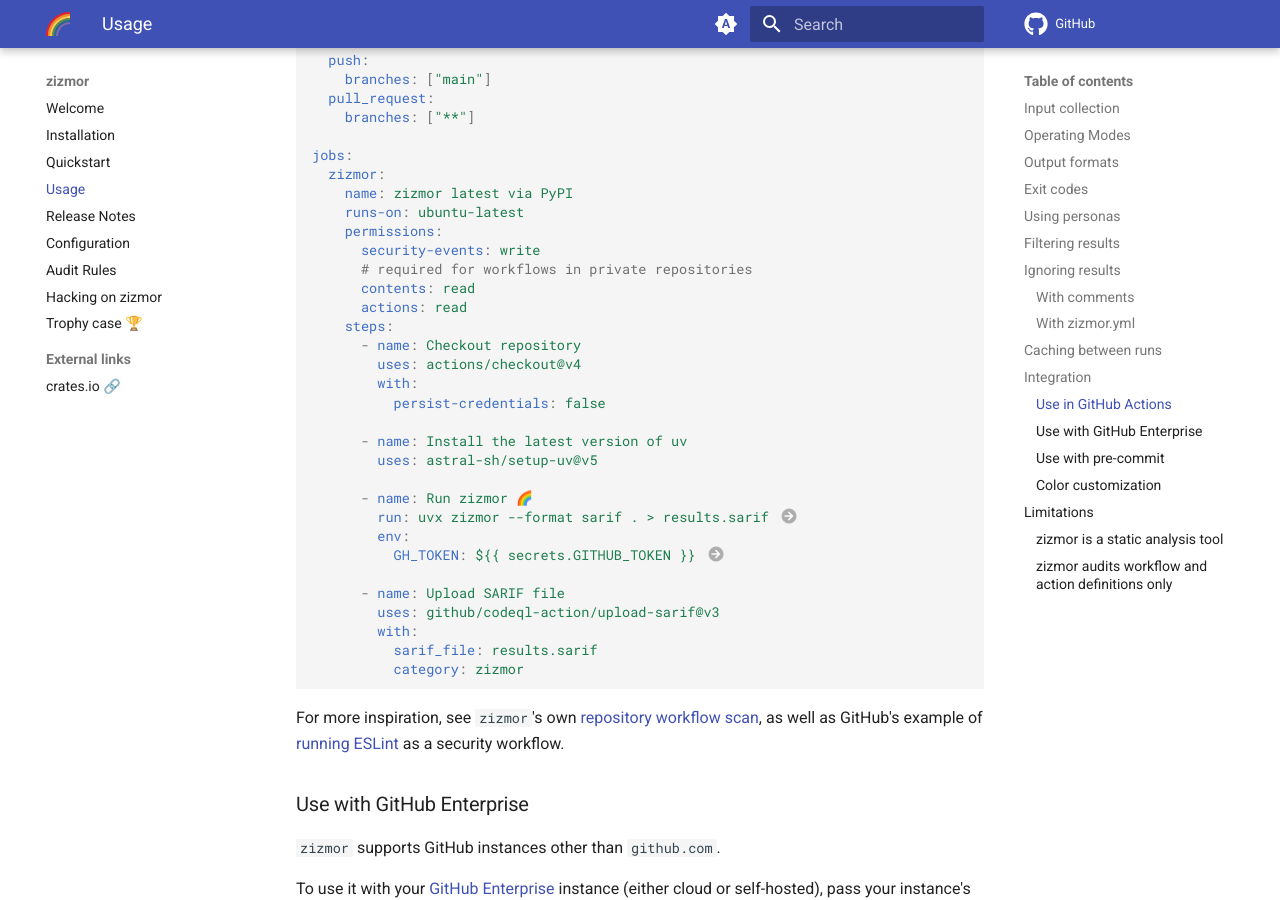
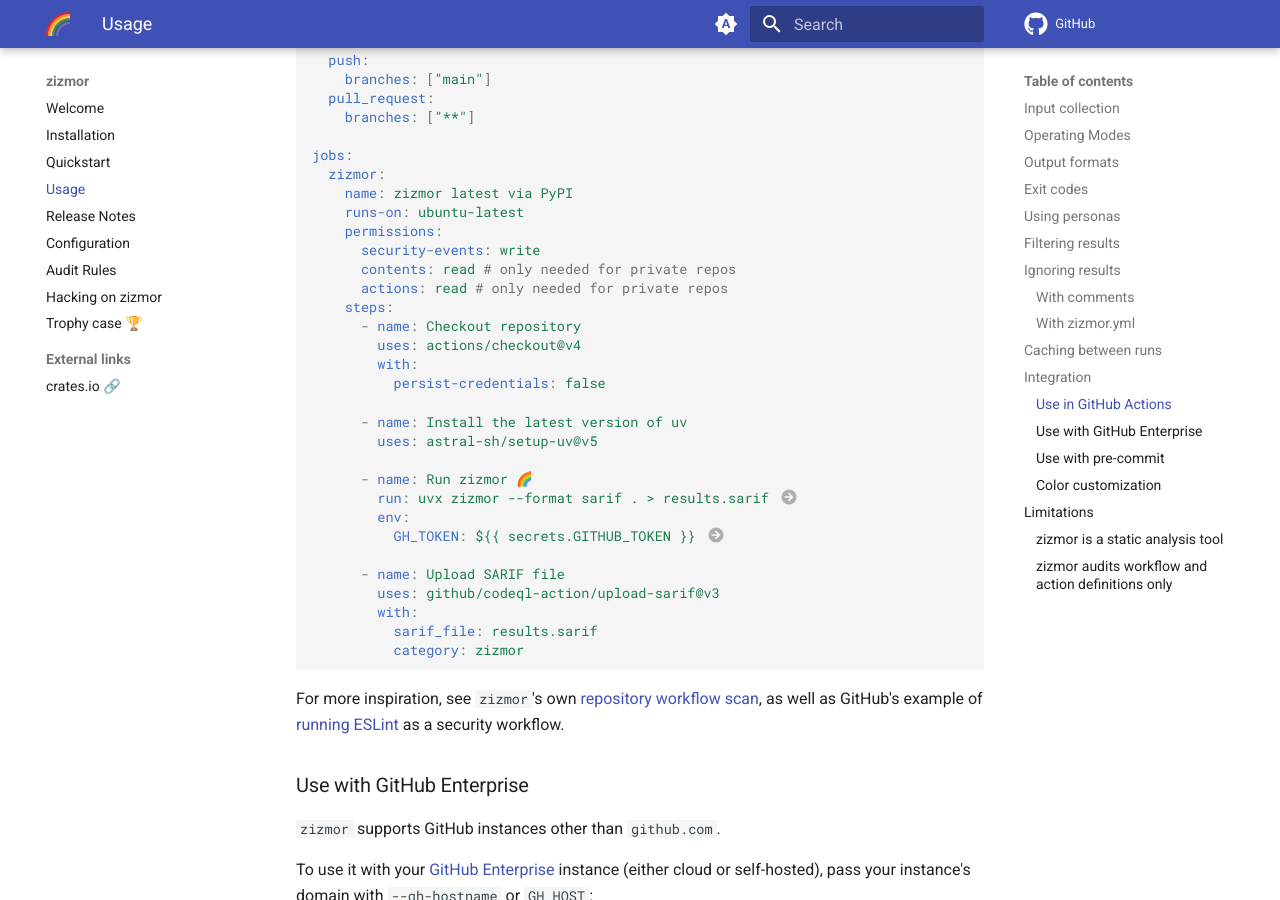
Before and after one commit to zizmorcore/zizmor, an MkDocs documentation site: the page built from docs/usage.md, in a window 1280 px wide and 900 px high, scrolled down 8555 px. Built offline with MkDocs 1.6.1 and Material for MkDocs 9.7.7, drawn with Linux system fonts in a browser that asks for light colours; comment, search, counter and statistics services are not loaded.

Commit message:
Clearly state that `actions: read` is only required for private repos (#615)
* Update usage.md

* Update docs/usage.md

---------

Co-authored-by: William Woodruff <william@yossarian.net>

```diff
--- a/docs/usage.md
+++ b/docs/usage.md
@@ -423,9 +423,8 @@
     runs-on: ubuntu-latest
     permissions:
       security-events: write
-      # required for workflows in private repositories
-      contents: read
-      actions: read
+      contents: read # only needed for private repos
+      actions: read # only needed for private repos
     steps:
       - name: Checkout repository
         uses: actions/checkout@v4
```
